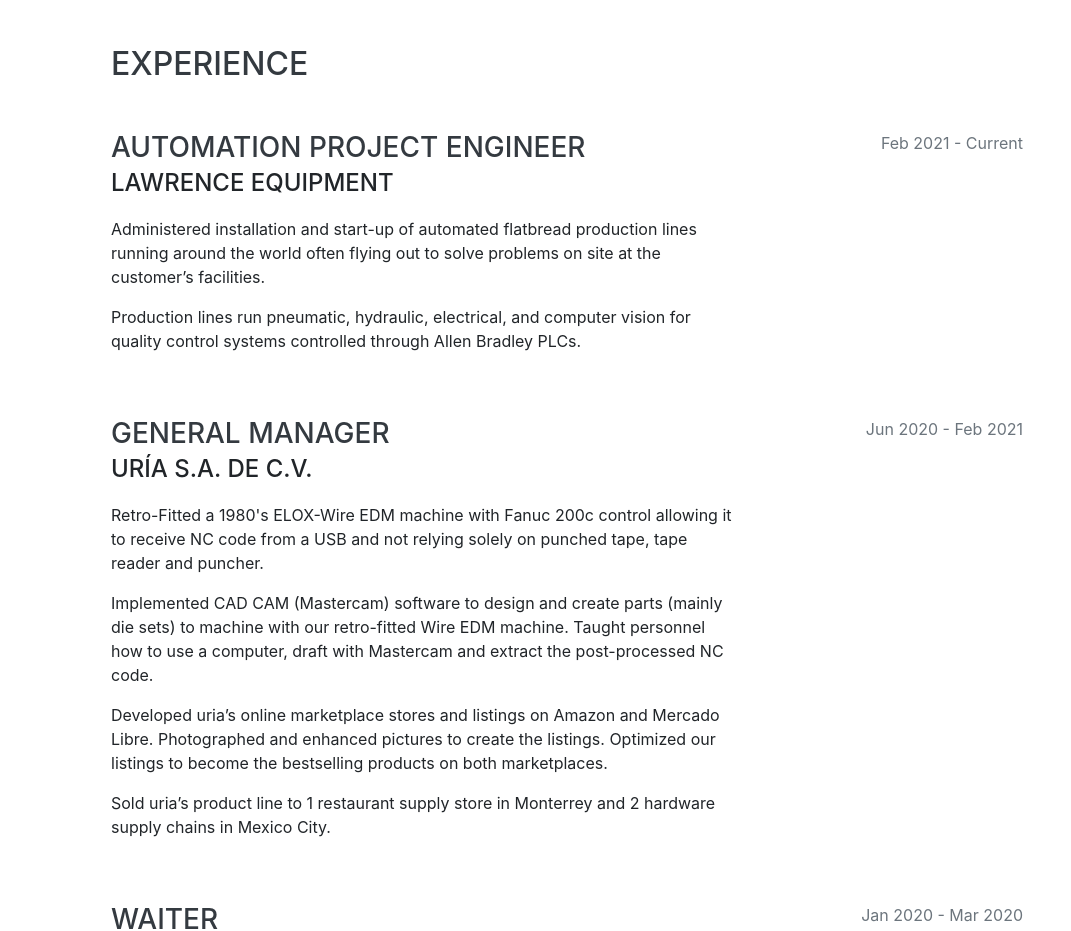
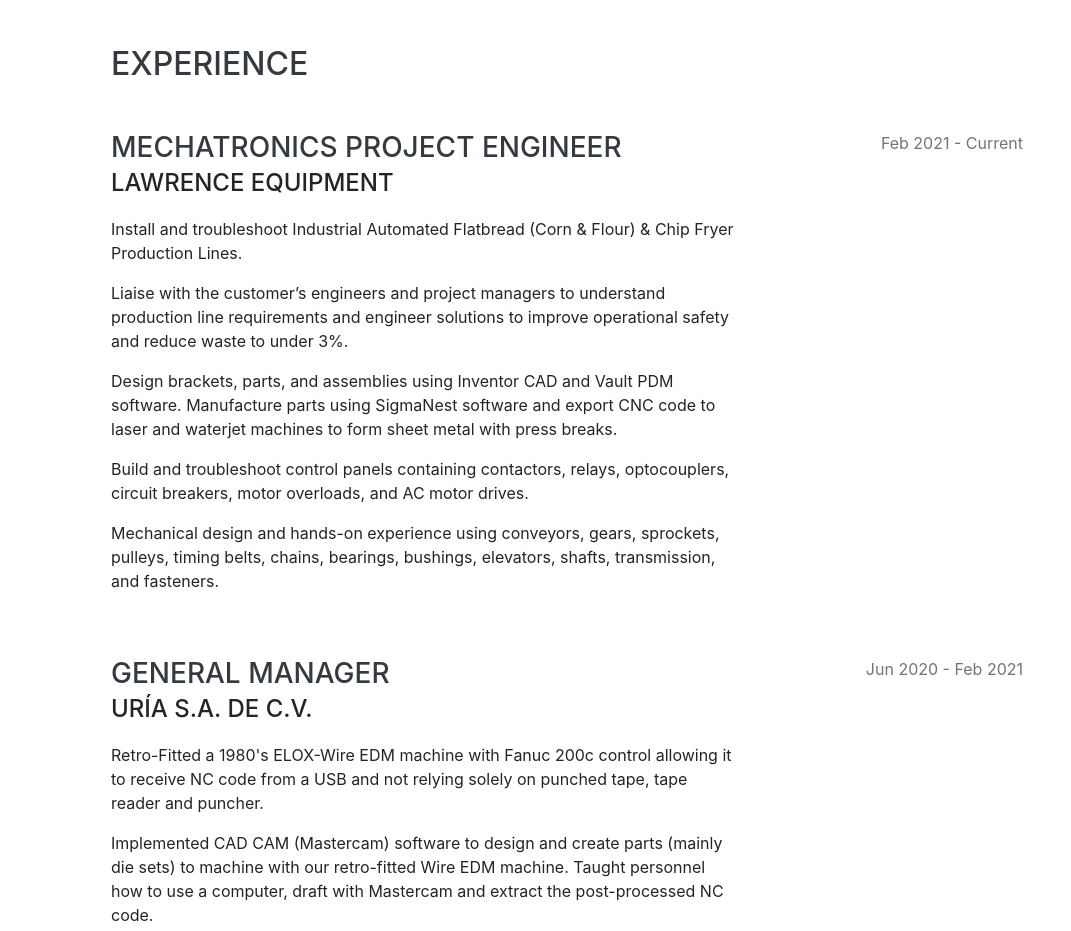
Before and after one commit to liamloft/Resume, a website with bundled scripts: page index.html in a window 1280 px wide. Shown: the part 804-1735 px from the top of the page, without its empty margins (209-1280 px from the left). Built offline with nearby package versions, Linux system fonts and the light colour scheme; a web font is replaced by a local one.

Commit message:
updated lawrence work experience

```diff
--- a/index.html
+++ b/index.html
@@ -92,10 +92,13 @@
 
         <div class="resume-item d-flex flex-column flex-md-row justify-content-between mb-5">
           <div class="resume-content">
-            <h3 class="mb-0">Automation Project Engineer</h3>
+            <h3 class="mb-0">Mechatronics Project Engineer</h3>
             <div class="subheading mb-3">Lawrence Equipment </div>
-            <p>Administered installation and start-up of automated flatbread production lines running around the world often flying out to solve problems on site at the customer’s facilities.  </p>
-            <p>Production lines run pneumatic, hydraulic, electrical, and computer vision for quality control systems controlled through Allen Bradley PLCs.  </p>
+            <p>Install and troubleshoot Industrial Automated Flatbread (Corn & Flour) & Chip Fryer Production Lines.</p>
+            <p>Liaise with the customer’s engineers and project managers to understand production line requirements and engineer solutions to improve operational safety and reduce waste to under 3%.</p>
+            <p>Design brackets, parts, and assemblies using Inventor CAD and Vault PDM software. Manufacture parts using SigmaNest software and export CNC code to laser and waterjet machines to form sheet metal with press breaks.</p>
+            <p>Build and troubleshoot control panels containing contactors, relays, optocouplers, circuit breakers, motor overloads, and AC motor drives. </p>
+            <p>Mechanical design and hands-on experience using conveyors, gears, sprockets, pulleys, timing belts, chains, bearings, bushings, elevators, shafts, transmission, and fasteners.</p>
           </div>
           <div class="resume-date text-md-right">
             <span class="text-secondary">Feb 2021 - Current</span>
```
